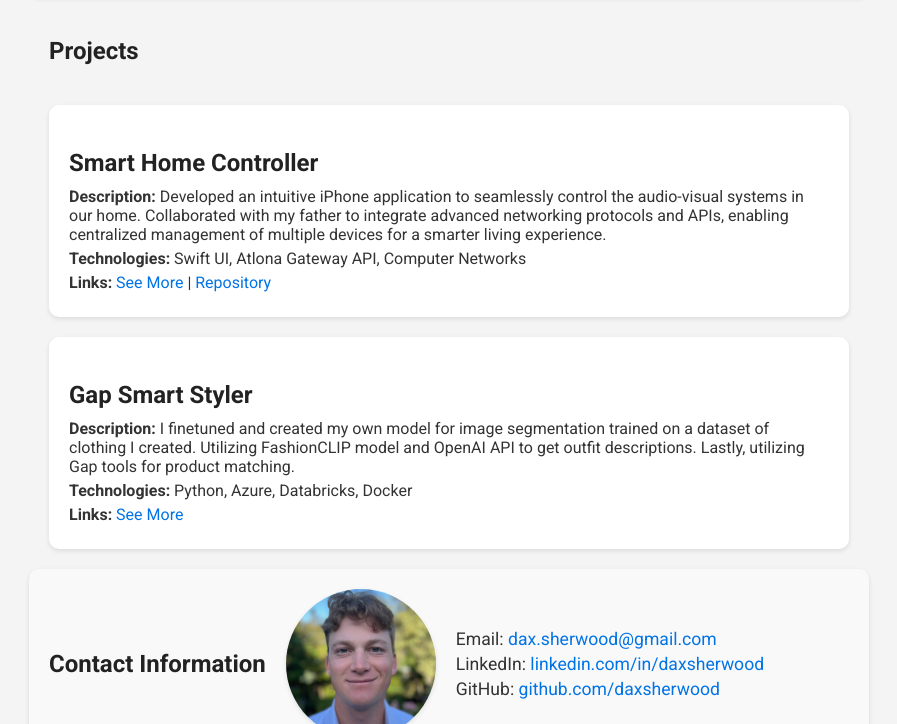
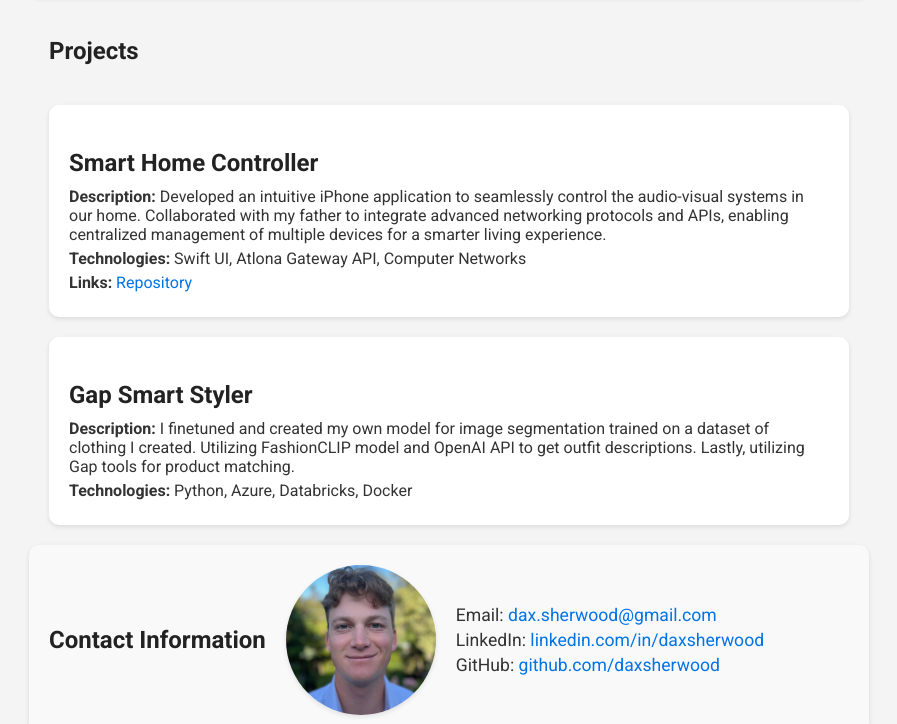
Before and after one commit to daxsherwood/portfolio, a plain HTML site: page index.html in a window 1280 px wide. Shown: the part 542-1266 px from the top of the page, without its empty margins (191-1088 px from the left). Drawn offline with Linux system fonts and the light colour scheme.

Commit message:
fix: remove unnecessary "See More" link from project descriptions

```diff
--- a/index.html
+++ b/index.html
@@ -172,7 +172,7 @@
       <p><strong>Description:</strong> Developed an intuitive iPhone application to seamlessly control the audio-visual systems in our home.
         Collaborated with my father to integrate advanced networking protocols and APIs, enabling centralized management of multiple devices for a smarter living experience.</p>
       <p><strong>Technologies:</strong> Swift UI, Atlona Gateway API, Computer Networks</p>
-      <p><strong>Links:</strong> <a href="#">See More</a> | <a href="https://github.com/daxsherwood/smart-home-control">Repository</a></p>
+      <p><strong>Links:</strong> <a href="https://github.com/daxsherwood/smart-home-control">Repository</a></p>
     </div>
     <div class="project">
         <h3>Gap Smart Styler</h3>
@@ -180,7 +180,6 @@
             Utilizing FashionCLIP model and OpenAI API to get outfit descriptions.
             Lastly, utilizing Gap tools for product matching.</p>
         <p><strong>Technologies:</strong> Python, Azure, Databricks, Docker</p>
-        <p><strong>Links:</strong> <a href="#">See More</a></p>
       </div>
   </section>
 
```
